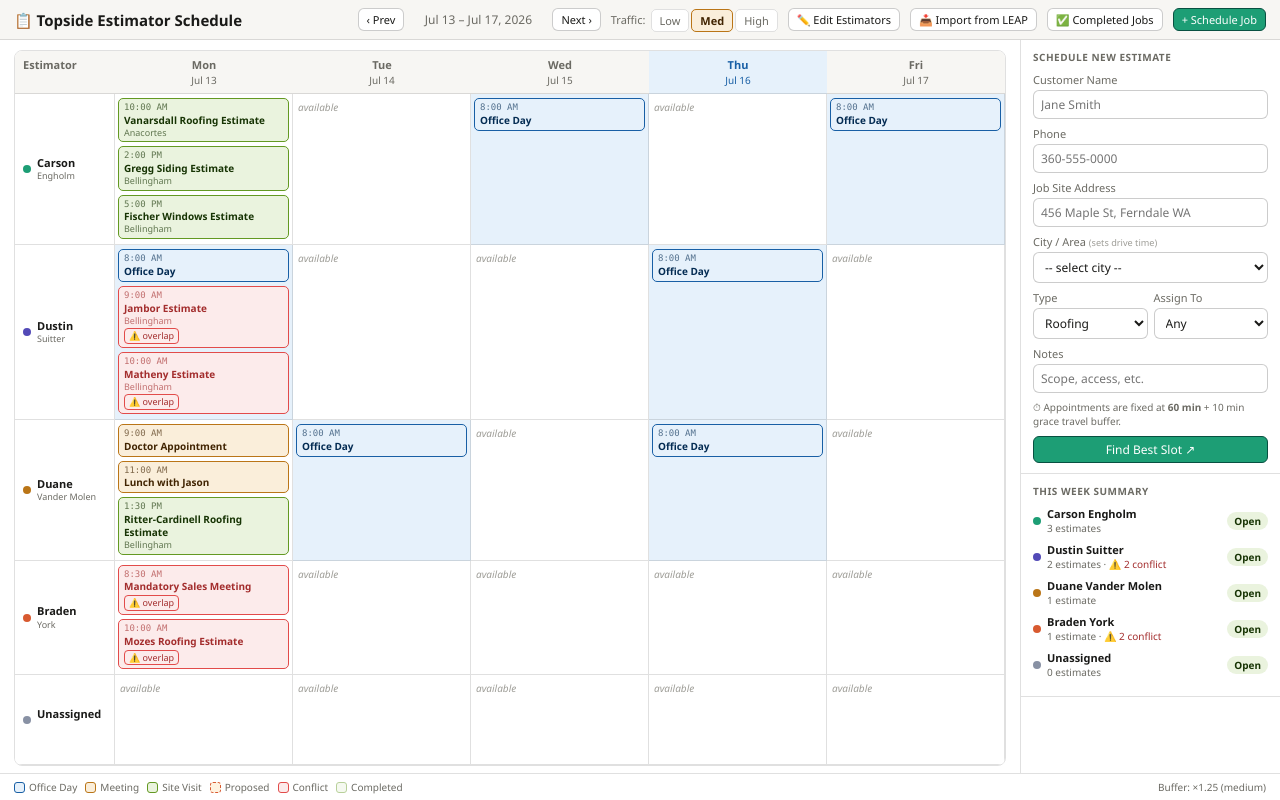
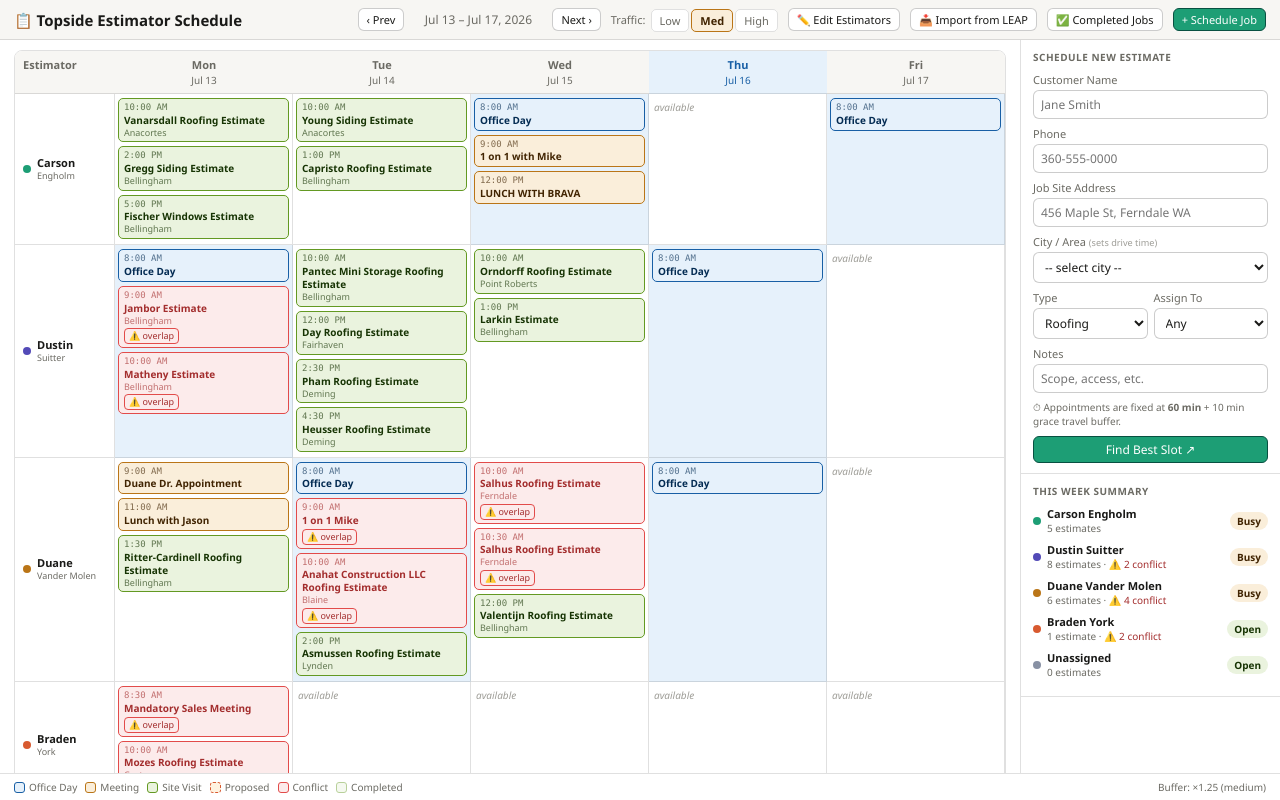
Before and after one commit to MullerAdvantage/topside-os, a website: page estimator_scheduler.html in a window 1280 px wide. Drawn offline with Linux system fonts and the light colour scheme.

Commit message:
Refresh Mon-Wed (7/13-7/15) scheduler appointments from latest Leap export; Thursday data preserved (this export doesn't cover 7/16)

```diff
--- a/estimator_scheduler.html
+++ b/estimator_scheduler.html
@@ -262,17 +262,36 @@ let schedule = loadLS('schedule') || [
   {id:'office_dustin_3',est:'dustin',day:3,type:'office',title:'Office Day',start:'08:00',end:'17:00'},
   {id:'office_duane_1',est:'duane',day:1,type:'office',title:'Office Day',start:'08:00',end:'17:00'},
   {id:'office_duane_3',est:'duane',day:3,type:'office',title:'Office Day',start:'08:00',end:'17:00'},
-  // Real LEAP Appointments Report data, Mon 7/13/2026 — the only date this export covers (range was 1/1/26–7/13/26)
+  // Real LEAP Appointments Report data, Mon–Wed 7/13–7/15/2026 (export covers 1/1/26–7/15/26)
+  {id:'leap_braedan_2026-07-13_mandatorysalesmeeting',est:'braedan',day:0,date:'2026-07-13',type:'meeting',title:'Mandatory Sales Meeting',start:'08:30',end:'10:30',notes:'',status:'scheduled'},
+  {id:'leap_dustin_2026-07-13_jamborcitybellingham',est:'dustin',day:0,date:'2026-07-13',type:'visit',title:'Jambor Estimate',city:'Bellingham',address:'3833 Kansas Street, Bellingham, Washington, 98229',start:'09:00',end:'10:30',contact:'Nick Jambor',notes:'Start of roof replacement',status:'scheduled',sourceId:'leap_dustin_2026-07-13_jamborcitybellingham'},
+  {id:'leap_duane_2026-07-13_duanedrappointment',est:'duane',day:0,date:'2026-07-13',type:'meeting',title:'Duane Dr. Appointment',start:'09:00',end:'10:00',notes:'',status:'scheduled'},
   {id:'leap_2507-7417113-01',est:'dustin',day:0,date:'2026-07-13',type:'visit',title:'Matheny Estimate',city:'Bellingham',address:'4 Hawks Hill Place, Bellingham, WA 98229',start:'10:00',end:'11:00',contact:'Kelly Matheny',notes:'',status:'scheduled',sourceId:'leap_2507-7417113-01'},
-  {id:'leap_2607-8813093-01',est:'braedan',day:0,date:'2026-07-13',type:'visit',title:'Mozes Roofing Estimate',city:'',address:'8281 Delta Line Road, Custer, Washington, 98240',start:'10:00',end:'11:00',contact:'Kal Mozes',notes:'',status:'scheduled',sourceId:'leap_2607-8813093-01'},
+  {id:'leap_2607-8813093-01',est:'braedan',day:0,date:'2026-07-13',type:'visit',title:'Mozes Roofing Estimate',city:'Custer',address:'8281 Delta Line Road, Custer, Washington, 98240',start:'10:00',end:'11:00',contact:'Kal Mozes',notes:'',status:'scheduled',sourceId:'leap_2607-8813093-01'},
+  {id:'leap_2606-7766426-02',est:'carson',day:0,date:'2026-07-13',type:'visit',title:'Vanarsdall Roofing Estimate',city:'Anacortes',address:'1109 29th Street, Anacortes, Washington, 98221',start:'10:00',end:'11:00',contact:'Jamie Vanarsdall',notes:'',status:'scheduled',sourceId:'leap_2606-7766426-02'},
+  {id:'leap_duane_2026-07-13_lunchwithjason',est:'duane',day:0,date:'2026-07-13',type:'meeting',title:'Lunch with Jason',start:'11:00',end:'12:00',notes:'',status:'scheduled'},
   {id:'leap_2607-8812880-01',est:'duane',day:0,date:'2026-07-13',type:'visit',title:'Ritter-Cardinell Roofing Estimate',city:'Bellingham',address:'30 Lost Lake Lane, Bellingham, Washington, 98229',start:'13:30',end:'14:30',contact:'Kaitlyn Ritter-Cardinell',notes:'',status:'scheduled',sourceId:'leap_2607-8812880-01'},
-  {id:'leap_duane_2026-07-13_lunch',est:'duane',day:0,date:'2026-07-13',type:'meeting',title:'Lunch with Jason',start:'11:00',end:'12:00',notes:''},
-  {id:'leap_dustin_2026-07-13_jambor',est:'dustin',day:0,date:'2026-07-13',type:'visit',title:'Jambor Estimate',city:'Bellingham',address:'3833 Kansas Street, Bellingham, Washington, 98229',start:'09:00',end:'10:30',contact:'Nick Jambor',notes:'',status:'scheduled',sourceId:'leap_dustin_2026-07-13_jambor'},
   {id:'leap_2607-1771702-02',est:'carson',day:0,date:'2026-07-13',type:'visit',title:'Gregg Siding Estimate',city:'Bellingham',address:'10 Horseshoe Circle, Bellingham, Washington, 98229',start:'14:00',end:'15:00',contact:'Jane Gregg',notes:'',status:'scheduled',sourceId:'leap_2607-1771702-02'},
-  {id:'leap_2607-8805367-01',est:'carson',day:0,date:'2026-07-13',type:'visit',title:'Fischer Windows Estimate',city:'Bellingham',address:'1004 Newton Street Bellingham, 98229',start:'17:00',end:'18:00',contact:'Sharon Fischer',notes:'⚠ Outside 10am–3pm booking window (real LEAP time)',status:'scheduled',sourceId:'leap_2607-8805367-01'},
-  {id:'leap_duane_2026-07-13_drappt',est:'duane',day:0,date:'2026-07-13',type:'meeting',title:'Doctor Appointment',start:'09:00',end:'10:00',notes:''},
-  {id:'leap_2606-7766426-02',est:'carson',day:0,date:'2026-07-13',type:'visit',title:'Vanarsdall Roofing Estimate',city:'Anacortes',address:'1109 29th Street, Anacortes, Washington, 98221',start:'10:00',end:'11:00',contact:'Jamie Vanarsdall',notes:'',status:'scheduled',sourceId:'leap_2606-7766426-02'},
-  {id:'leap_braedan_2026-07-13_salesmtg',est:'braedan',day:0,date:'2026-07-13',type:'meeting',title:'Mandatory Sales Meeting',start:'08:30',end:'10:30',notes:''},
+  {id:'leap_2607-8805367-01',est:'carson',day:0,date:'2026-07-13',type:'visit',title:'Fischer Windows Estimate',city:'Bellingham',address:'1004 Newton Street Bellingham , 98229',start:'17:00',end:'18:00',contact:'Sharon Fischer',notes:'',status:'scheduled',sourceId:'leap_2607-8805367-01'},
+  {id:'leap_duane_2026-07-14_1on1mike',est:'duane',day:1,date:'2026-07-14',type:'meeting',title:'1 on 1 Mike',start:'09:00',end:'09:30',notes:'Please update Leap and be ready to review open opps, stuck opps, opps needing assistance.',status:'scheduled'},
+  {id:'leap_2603-6156144-07',est:'duane',day:1,date:'2026-07-14',type:'visit',title:'Anahat Construction LLC Roofing Estimate',city:'Blaine',address:'5965 Cary Lane, Blaine, Washington, 98230',start:'10:00',end:'11:00',contact:'Harnek Singh',notes:'',status:'scheduled',sourceId:'leap_2603-6156144-07'},
+  {id:'leap_2607-8808822-01',est:'dustin',day:1,date:'2026-07-14',type:'visit',title:'Pantec Mini Storage Roofing Estimate',city:'Bellingham',address:'4653 Guide Meridian, Bellingham, Washington, 98226',start:'10:00',end:'11:00',contact:'Chris Kortlever',notes:'',status:'scheduled',sourceId:'leap_2607-8808822-01'},
+  {id:'leap_2607-8802990-01',est:'carson',day:1,date:'2026-07-14',type:'visit',title:'Young Siding Estimate',city:'Anacortes',address:'3710 Fidalgo Bay Road, Anacortes, Washington, 98221',start:'10:00',end:'11:00',contact:'Mike Young',notes:'',status:'scheduled',sourceId:'leap_2607-8802990-01'},
+  {id:'leap_unassigned_2026-07-14_doctorsappointment',est:'unassigned',day:1,date:'2026-07-14',type:'meeting',title:'Doctors  Appointment',start:'11:00',end:'12:30',notes:'',status:'scheduled'},
+  {id:'leap_2607-8803001-01',est:'dustin',day:1,date:'2026-07-14',type:'visit',title:'Day Roofing Estimate',city:'Fairhaven',address:'1110 Larrabee Avenue, Fairhaven , Washington, 98225',start:'12:00',end:'13:00',contact:'Brad Day',notes:'',status:'scheduled',sourceId:'leap_2607-8803001-01'},
+  {id:'leap_2604-8566394-01',est:'carson',day:1,date:'2026-07-14',type:'visit',title:'Capristo Roofing Estimate',city:'Bellingham',address:'2001 Edgefield Drive, Bellingham, Washington, 98229',start:'13:00',end:'14:00',contact:'Frank & Heather Capristo',notes:'',status:'scheduled',sourceId:'leap_2604-8566394-01'},
+  {id:'leap_unassigned_2026-07-14_marketing360',est:'unassigned',day:1,date:'2026-07-14',type:'meeting',title:'Marketing 360',start:'13:00',end:'14:00',notes:'',status:'scheduled'},
+  {id:'leap_2607-8826716-01',est:'duane',day:1,date:'2026-07-14',type:'visit',title:'Asmussen Roofing Estimate',city:'Lynden',address:'9541 Weidkamp Road, Lynden, Washington, 98264',start:'14:00',end:'15:00',contact:'Tod Asmussen',notes:'OK\'d with Duane',status:'scheduled',sourceId:'leap_2607-8826716-01'},
+  {id:'leap_2607-8810139-01',est:'dustin',day:1,date:'2026-07-14',type:'visit',title:'Pham Roofing Estimate',city:'Deming',address:'11079 Alpine Road, Deming, Washington, 98244',start:'14:30',end:'15:30',contact:'Huong Pham',notes:'',status:'scheduled',sourceId:'leap_2607-8810139-01'},
+  {id:'leap_2607-8817811-01',est:'dustin',day:1,date:'2026-07-14',type:'visit',title:'Heusser Roofing Estimate',city:'Deming',address:'7441 Miller Way, Deming, Washington, 98244',start:'16:30',end:'17:30',contact:'Ian Heusser',notes:'',status:'scheduled',sourceId:'leap_2607-8817811-01'},
+  {id:'leap_carson_2026-07-15_1on1withmike',est:'carson',day:2,date:'2026-07-15',type:'meeting',title:'1 on 1 with Mike',start:'09:00',end:'09:30',notes:'Please update Leap and be ready to review sales pipeline, open opps, stuck opps, opps needing assistance.',status:'scheduled'},
+  {id:'leap_2607-4984116-02',est:'duane',day:2,date:'2026-07-15',type:'visit',title:'Salhus Roofing Estimate',city:'Ferndale',address:'2095 Main Street, Ferndale, Washington, 98248',start:'10:00',end:'10:30',contact:'Jeremy Salhus',notes:'',status:'scheduled',sourceId:'leap_2607-4984116-02'},
+  {id:'leap_2607-8803163-01',est:'dustin',day:2,date:'2026-07-15',type:'visit',title:'Orndorff Roofing Estimate',city:'Point Roberts',address:'2240 Cedar Point Avenue, Point Roberts, Washington, 98281',start:'10:00',end:'12:30',contact:'Brad Orndorff',notes:'',status:'scheduled',sourceId:'leap_2607-8803163-01'},
+  {id:'leap_2607-4984116-03',est:'duane',day:2,date:'2026-07-15',type:'visit',title:'Salhus Roofing Estimate',city:'Ferndale',address:'5475 Ferndale Road, Ferndale, Washington, 98248',start:'10:30',end:'11:00',contact:'Jeremy Salhus',notes:'',status:'scheduled',sourceId:'leap_2607-4984116-03'},
+  {id:'leap_2607-8812905-01',est:'duane',day:2,date:'2026-07-15',type:'visit',title:'Valentijn Roofing Estimate',city:'Bellingham',address:'3600 Toad Lake Road, Bellingham, Washington, 98226',start:'12:00',end:'13:00',contact:'LIsa Valentijn',notes:'',status:'scheduled',sourceId:'leap_2607-8812905-01'},
+  {id:'leap_carson_2026-07-15_lunchwithbrava',est:'carson',day:2,date:'2026-07-15',type:'meeting',title:'LUNCH WITH BRAVA',start:'12:00',end:'14:00',notes:'',status:'scheduled'},
+  {id:'leap_dustin_2026-07-15_larkinbellinghamroof',est:'dustin',day:2,date:'2026-07-15',type:'visit',title:'Larkin Estimate',city:'Bellingham',address:'15031 Welcome Road, Deming, WA 98244',start:'13:00',end:'14:00',contact:'Melinda Larkin',notes:'New roof estimate (personal referral)',status:'scheduled',sourceId:'leap_dustin_2026-07-15_larkinbellinghamroof'},
+
 ];
 
 // Non-office blocks are date-specific events. Demo/seed data only carries a day-of-week
```
Also changed, not shown: public/dashboards/estimator-scheduler.html (+2 -2 lines).
